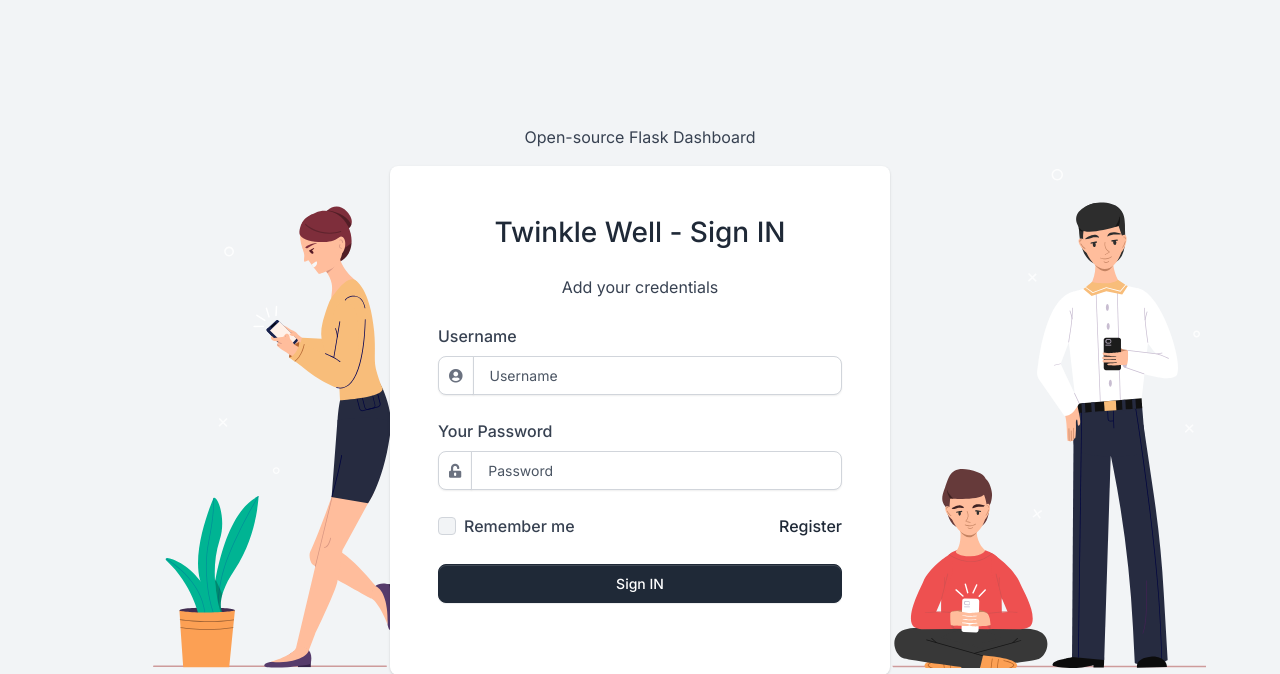
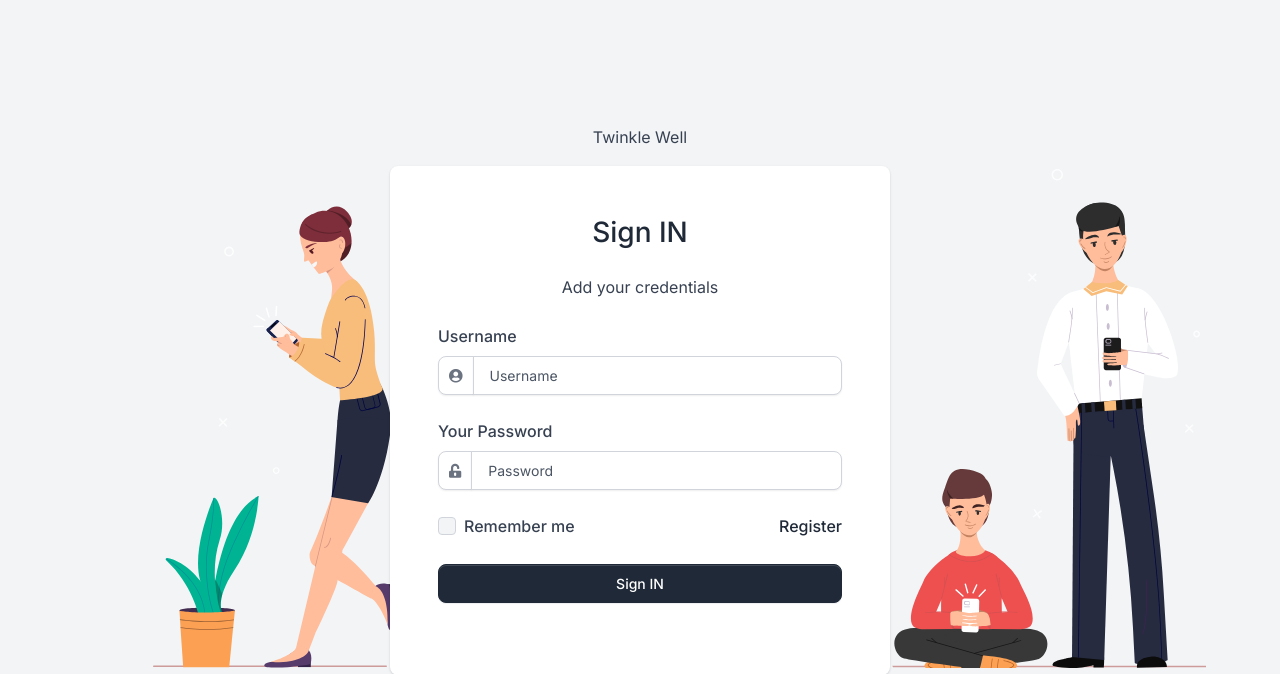
Before and after one commit to renjanay/VoltFlask, a Flask app: page /login in a window 1280 px wide. Shown: the top 674 px of the page. Run offline with Flask 2, Linux system fonts and the light colour scheme; parts of the project's set-up code (start-up, migrations or seed data) failed here and were passed over; some libraries are stand-ins or nearby versions.

```diff
--- a/apps/home/routes.py
+++ b/apps/home/routes.py
@@ -13,8 +13,8 @@ from jinja2 import TemplateNotFound
 @login_required
 def index():
 
-    return render_template('home/index.html',
-                           segment='index',
+    return render_template('home/dashboard.html',
+                           segment='dashboard',
                            user_id=current_user.id)
 
 @blueprint.route('/<template>')
--- a/apps/templates/accounts/login.html
+++ b/apps/templates/accounts/login.html
@@ -11,14 +11,14 @@
         <section class="vh-lg-100 mt-5 mt-lg-0 bg-soft d-flex align-items-center">
             <div class="container">
                 <p class="text-center">
-                    Open-source Flask Dashboard
+                    Twinkle Well
                 </p>
                 <div class="row justify-content-center form-bg-image" data-background-lg="{{ config.ASSETS_ROOT }}/img/illustrations/signin.svg">
                     <div class="col-12 d-flex align-items-center justify-content-center">
                         <div class="bg-white shadow border-0 rounded border-light p-4 p-lg-5 w-100 fmxw-500">
                             <div class="text-center text-md-center mb-4 mt-md-0">
                                 <h1 class="mb-0 h3">
-                                    Twinkle Well - Sign IN
+                                    Sign IN
                                 </h1>
                                 <br />
                                 <p>
--- a/apps/templates/accounts/register.html
+++ b/apps/templates/accounts/register.html
@@ -11,7 +11,7 @@
         <section class="vh-lg-100 mt-5 mt-lg-0 bg-soft d-flex align-items-center">
             <div class="container">
                 <p class="text-center">
-                    Open-source Flask Dashboard
+                    Twinkle Well
                 </p>
                 <div class="row justify-content-center form-bg-image" data-background-lg="{{ config.ASSETS_ROOT }}/img/illustrations/signin.svg">
                     <div class="col-12 d-flex align-items-center justify-content-center">
```
